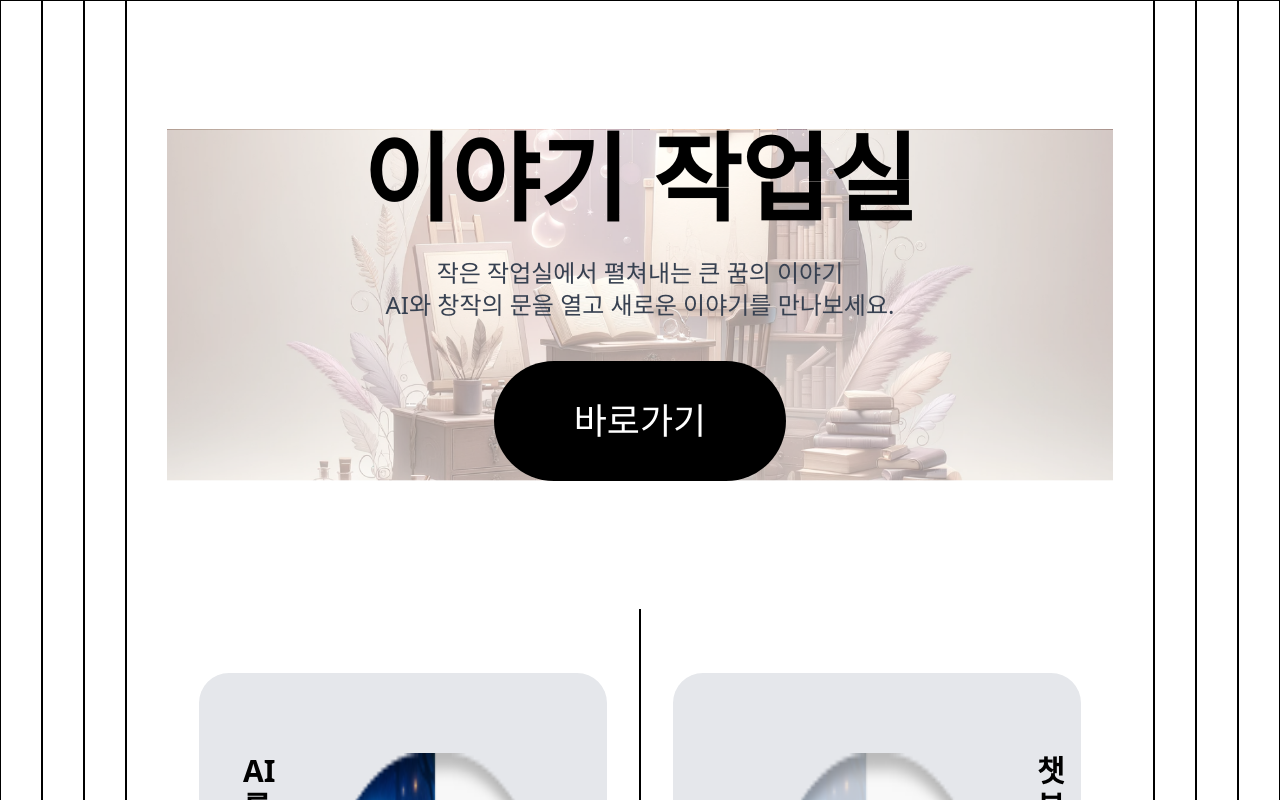
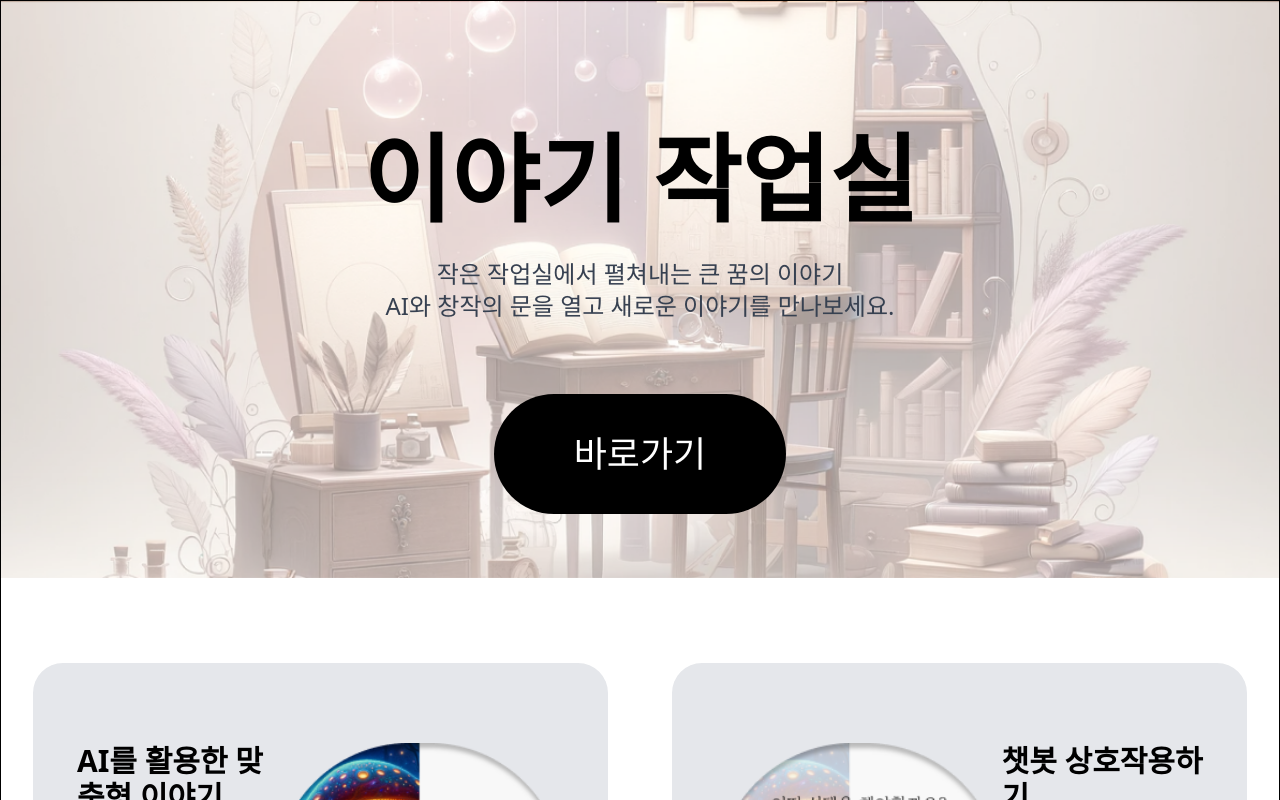
Before and after one commit to Kakao-Live-One-Month/Story-Studio, a React (Create React App) app in the folder story-frontend/: page / in a window 1280 px wide. Shown: the top 800 px of the page. Built offline with nearby package versions, Linux system fonts and the light colour scheme.

Commit message:
issue-23 2

```diff
--- a/story-frontend/src/pages/MainPage.tsx
+++ b/story-frontend/src/pages/MainPage.tsx
@@ -4,23 +4,20 @@ import { GenreProvider } from '../contexts/GenreContext';
 
 const MainPage: React.FC = () => {
   return (
+
     <div className="bg-transparent flex flex-col justify-center items-stretch">
       {/* 상단 경계선 및 배경 설정 */}
-      <div className="border flex items-stretch gap-10 px-10 border-black border-solid max-md:max-w-full max-md:flex-wrap">
 
-
-      <div className="border border-black w-0 shrink-0 h-[full]" />
-      <div className="border border-black w-0 shrink-0 h-[full]" />
-      <div className="border border-black w-0 shrink-0 h-[full]" />
+      <div className="border flex items-stretch border-black border-solid max-md:max-w-full max-md:flex-wrap">
 
         <div className="font-sans ">
           <GenreProvider>
-          <header className="text-black text-center my-32 relative">
+            <header className=" pt-32 pb-16 text-black text-center relative h-2/4 flex flex-col justify-center items-center">
             <div
               className="absolute top-0 left-0 w-full h-full bg-cover bg-center"
-            style={{ backgroundImage: 'url("../../img/3.png")', zIndex: -1}}
+              style={{ backgroundImage: 'url("../../img/headerbg.png")', zIndex: -1}}
             />
-            <h1 className="text-8xl font-bold">이야기 작업실</h1>
+              <h1 className=" text-8xl font-bold">이야기 작업실</h1>
               <p className="text-2xl text-gray-700 my-8">
                 작은 작업실에서 펼쳐내는 큰 꿈의 이야기
                 <br />
@@ -33,7 +30,7 @@ const MainPage: React.FC = () => {
               </Link>
             </header>
 
-          <section className="flex justify-around ">
+            <section className="flex justify-around">
               <div className="flex w-3/5 mx-8 my-16 px-11 py-20 bg-gray-200 rounded-[30px]">
                 <div>
                   <h2 className="text-3xl font-bold pb-2">AI를 활용한 맞춤형 이야기</h2>
@@ -44,8 +41,6 @@ const MainPage: React.FC = () => {
                 <img src="../../img/2.png" alt="Image" className="max-w-full h-auto" />
               </div>
 
-            <div className="border border-black">
-            </div>
 
               <div className="flex w-3/5 mx-8 my-16 px-11 py-20 bg-gray-200 rounded-[30px]">
 
@@ -61,10 +56,6 @@ const MainPage: React.FC = () => {
             {/* 기타 섹션/컴포넌트는 여기에 추가합니다. */}
           </GenreProvider>
         </div>
-
-      <div className="border border-black w-0 shrink-0 h-[full]" />
-      <div className="border border-black w-0 shrink-0 h-[full]" />
-      <div className="border border-black w-0 shrink-0 h-[full]" />
       </div>
     </div>
   );
```
Also changed, not shown: story-frontend/public/img/headerbg.png (renamed from story-frontend/public/img/3.png). Lines whose indentation alone changed are shown as unchanged.
